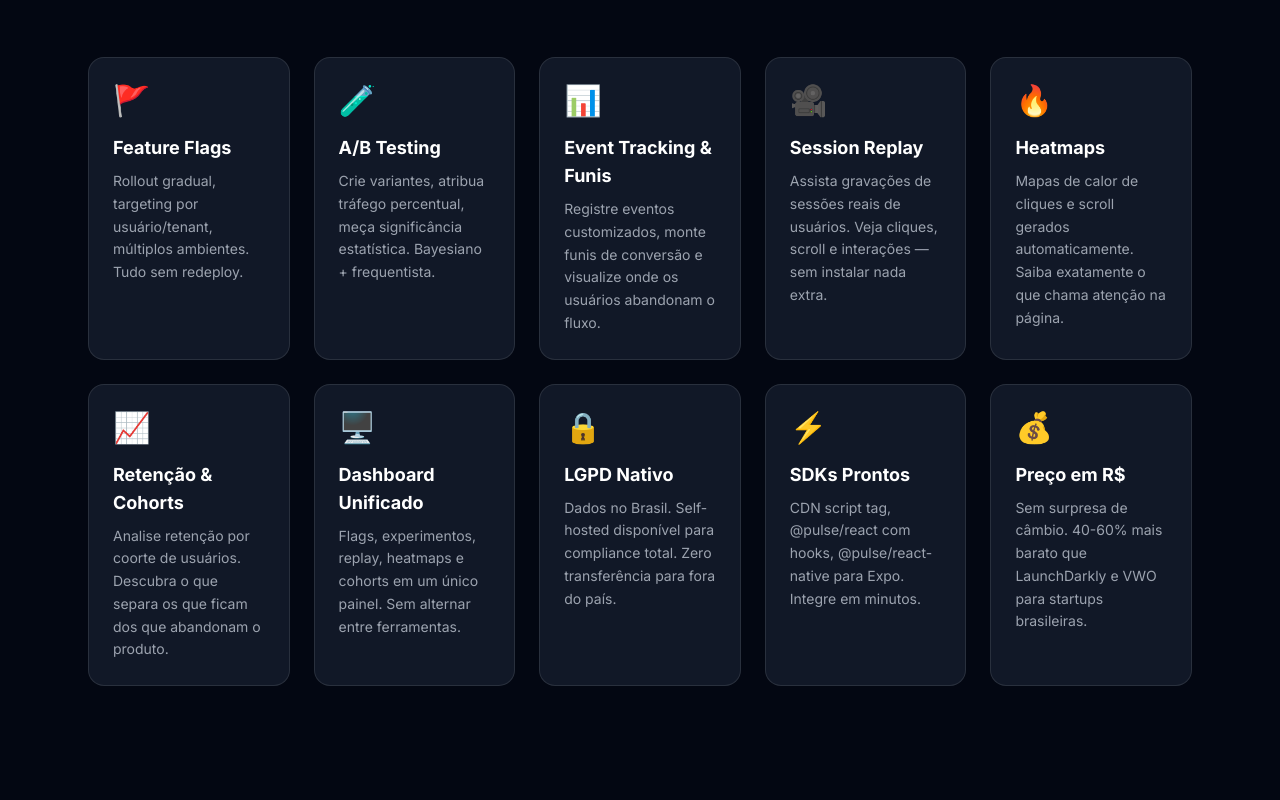
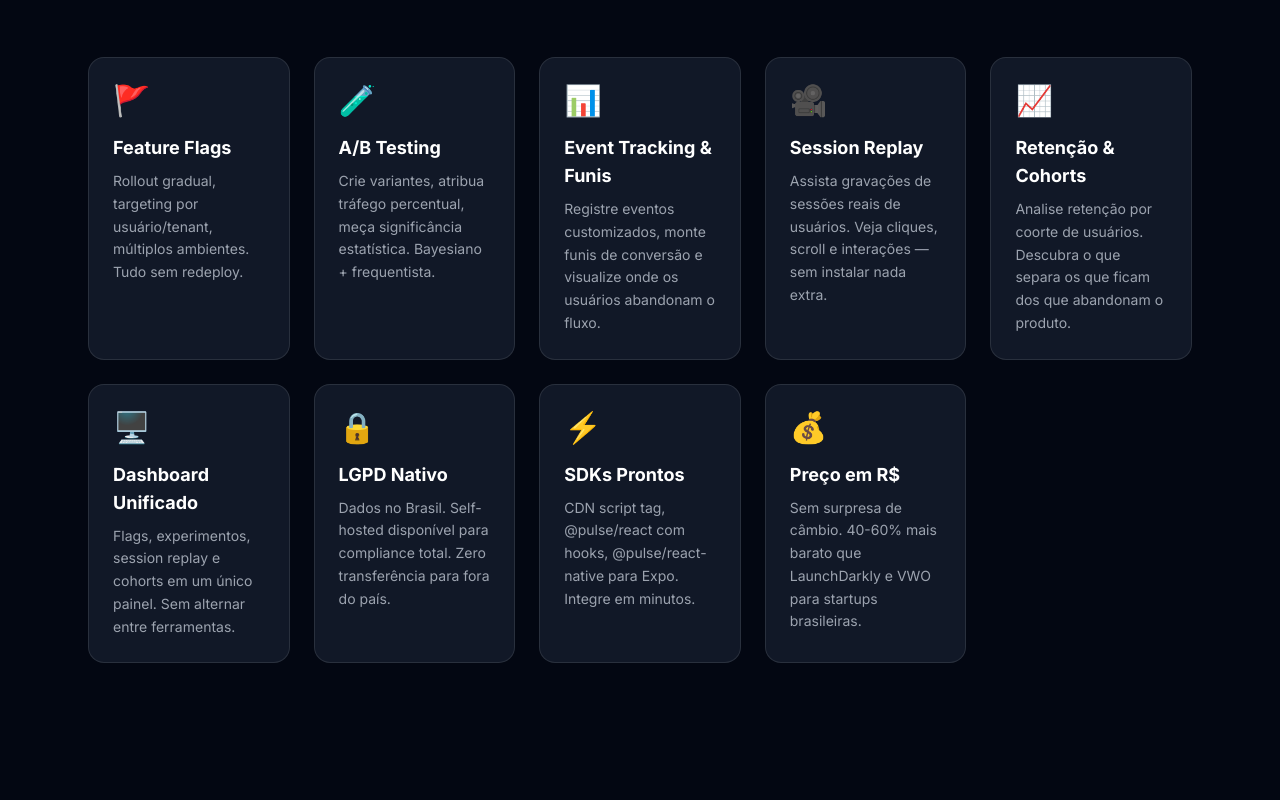
Before and after one commit to apsferreira/pulse-service, a React (Vite) app in the folder frontend/: page /landing in a window 1280 px wide. Shown: the part 1020-1820 px from the top of the page. Built offline with nearby package versions, Linux system fonts and the light colour scheme; no server answers.

Commit message:
fix(pulse-lp): remove heatmaps (nao implementado); corrige comparativo

```diff
--- a/frontend/src/pages/LandingPage.tsx
+++ b/frontend/src/pages/LandingPage.tsx
@@ -26,11 +26,6 @@ const FEATURES = [
     desc: 'Assista gravações de sessões reais de usuários. Veja cliques, scroll e interações — sem instalar nada extra.',
   },
   {
-    icon: '🔥',
-    title: 'Heatmaps',
-    desc: 'Mapas de calor de cliques e scroll gerados automaticamente. Saiba exatamente o que chama atenção na página.',
-  },
-  {
     icon: '📈',
     title: 'Retenção & Cohorts',
     desc: 'Analise retenção por coorte de usuários. Descubra o que separa os que ficam dos que abandonam o produto.',
@@ -38,7 +33,7 @@ const FEATURES = [
   {
     icon: '🖥️',
     title: 'Dashboard Unificado',
-    desc: 'Flags, experimentos, replay, heatmaps e cohorts em um único painel. Sem alternar entre ferramentas.',
+    desc: 'Flags, experimentos, session replay e cohorts em um único painel. Sem alternar entre ferramentas.',
   },
   {
     icon: '🔒',
@@ -147,7 +142,7 @@ const COMPARE = [
   { feature: 'Event tracking nativo', pulse: true, ld: false, vwo: false },
   { feature: 'Analytics de produto', pulse: true, ld: false, vwo: true },
   { feature: 'Session Replay', pulse: true, ld: false, vwo: true },
-  { feature: 'Heatmaps', pulse: true, ld: false, vwo: true },
+  { feature: 'Heatmaps', pulse: false, ld: false, vwo: true },
   { feature: 'Funil de conversão', pulse: true, ld: false, vwo: true },
   { feature: 'Retenção & Cohorts', pulse: true, ld: false, vwo: false },
   { feature: 'Dashboard unificado', pulse: true, ld: false, vwo: false },
```
